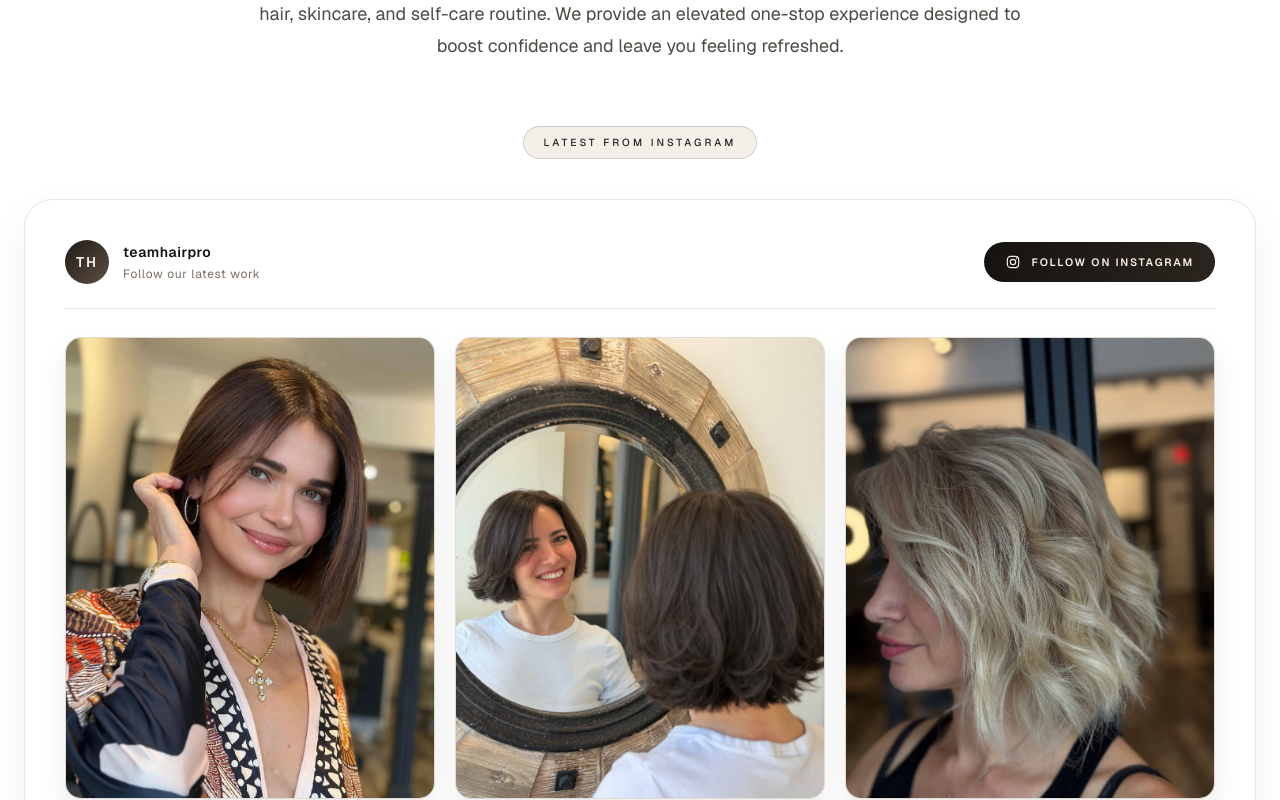
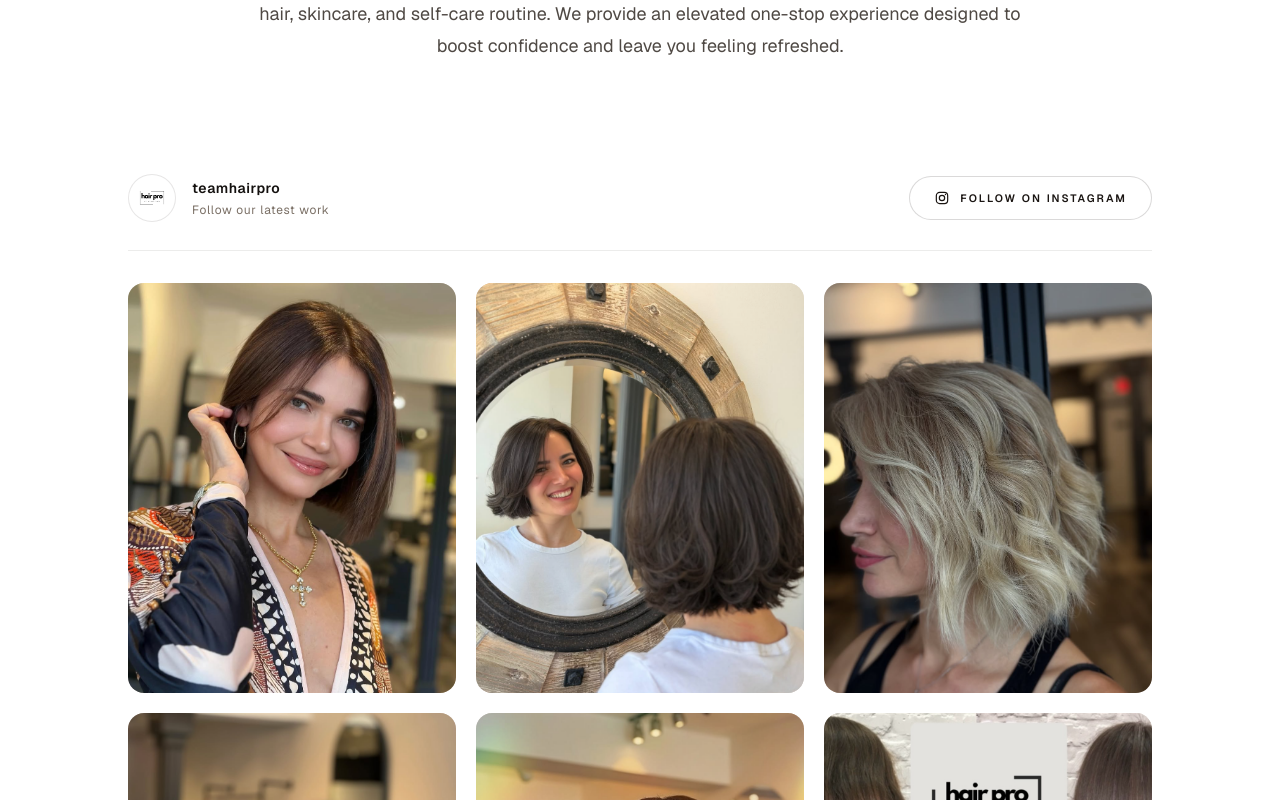
Before and after one commit to ugurcanyagiz/teamhairpro, a Next.js app: page / in a window 1280 px wide. Shown: the part 2260-3060 px from the top of the page. Built offline with nearby package versions, Linux system fonts and the light colour scheme.

Commit message:
Refactor homepage Instagram section to floating layout

```diff
--- a/app/page.tsx
+++ b/app/page.tsx
@@ -94,8 +94,7 @@ export default function Home() {
             </p>
           </article>
 
-          <div id="instagram" className="mt-16 w-full">
-            <SectionLabel>LATEST FROM INSTAGRAM</SectionLabel>
+          <div id="instagram" className="mt-16 w-full max-w-5xl">
             <InstagramShowcase posts={instagramPosts} handle="teamhairpro" subtitle="Follow our latest work" />
           </div>
         </CenteredSection>
--- a/components/home/design-system.tsx
+++ b/components/home/design-system.tsx
@@ -113,14 +113,15 @@ export function InstagramShowcase({
   posts,
   handle = "teamhairpro",
   subtitle = "Follow our latest work",
-  profileImage,
+  profileImage = "/logo.svg",
 }: InstagramShowcaseProps) {
   return (
-    <article className="mt-8 w-full rounded-[1.75rem] border border-[rgba(23,20,17,0.1)] bg-white p-5 text-left shadow-[0_18px_45px_rgba(20,16,12,0.06)] sm:mt-10 sm:p-8 lg:p-10">
-      <div className="flex flex-col gap-4 border-b border-[rgba(19,16,14,0.1)] pb-5 sm:flex-row sm:items-center sm:justify-between sm:gap-6 sm:pb-6">
-        <div className="flex items-center gap-3.5">
-          <span className="relative grid h-11 w-11 shrink-0 place-items-center overflow-hidden rounded-full bg-[linear-gradient(135deg,#1f1a16,#5e5043)] text-sm font-semibold uppercase tracking-[0.14em] text-[#f9f2ea]">
-            {profileImage ? <Image src={profileImage} alt="Team Hair Pro Instagram avatar" fill sizes="44px" className="object-cover" /> : "TH"}
+    <article className="mt-10 w-full text-left sm:mt-12">
+      <div className="flex flex-col gap-5 border-b border-[rgba(17,14,12,0.08)] pb-6 sm:gap-6 sm:pb-7">
+        <div className="flex flex-col gap-4 sm:flex-row sm:items-center sm:justify-between sm:gap-6">
+          <div className="flex items-center gap-4">
+            <span className="relative grid h-12 w-12 shrink-0 place-items-center overflow-hidden rounded-full border border-[rgba(21,18,16,0.1)] bg-white">
+              {profileImage ? <Image src={profileImage} alt="Team Hair Pro Instagram avatar" fill sizes="48px" className="object-contain p-1.5" /> : "TH"}
             </span>
             <div>
               <p className="text-sm font-semibold tracking-[0.04em] text-[#14110f]">{handle}</p>
@@ -132,7 +133,7 @@ export function InstagramShowcase({
             href={`https://instagram.com/${handle.replace("@", "")}`}
             target="_blank"
             rel="noreferrer"
-          className="inline-flex h-10 items-center justify-center gap-2.5 rounded-full border border-[rgba(29,24,20,0.12)] bg-[linear-gradient(110deg,#151210,#2c251f)] px-5 text-[0.67rem] font-semibold uppercase tracking-[0.17em] text-[#f8efe7] transition duration-300 hover:-translate-y-0.5 hover:shadow-[0_10px_22px_rgba(16,13,10,0.2)]"
+            className="inline-flex h-11 items-center justify-center gap-2.5 self-start rounded-full border border-[rgba(29,24,20,0.16)] bg-white px-6 text-[0.67rem] font-semibold uppercase tracking-[0.19em] text-[#1a1512] transition duration-300 hover:-translate-y-0.5 hover:border-[rgba(29,24,20,0.28)] hover:bg-[#faf8f5] sm:self-auto"
           >
             <svg viewBox="0 0 24 24" className="h-4 w-4" fill="none" stroke="currentColor" strokeWidth="1.8" aria-hidden>
               <rect x="3.5" y="3.5" width="17" height="17" rx="5" />
@@ -142,15 +143,16 @@ export function InstagramShowcase({
             Follow on Instagram
           </Link>
         </div>
+      </div>
 
-      <div className="mt-6 grid grid-cols-2 gap-3.5 sm:mt-7 sm:gap-4 md:grid-cols-3 lg:gap-5">
+      <div className="mt-6 grid grid-cols-2 gap-3.5 sm:mt-8 sm:gap-4 md:grid-cols-3 lg:gap-5">
         {posts.map((post) => (
           <Link
             key={post.id}
             href={post.permalink}
             target="_blank"
             rel="noreferrer"
-            className="group relative overflow-hidden rounded-2xl border border-[rgba(17,14,12,0.08)] bg-[#f3ede7] shadow-[0_12px_28px_rgba(18,14,11,0.08)]"
+            className="group relative overflow-hidden rounded-2xl bg-[#f3ede7]"
             aria-label={post.caption}
           >
             <div className="relative aspect-[4/5] w-full bg-[#eae4de]">
```
Lines whose indentation alone changed are shown as unchanged.
